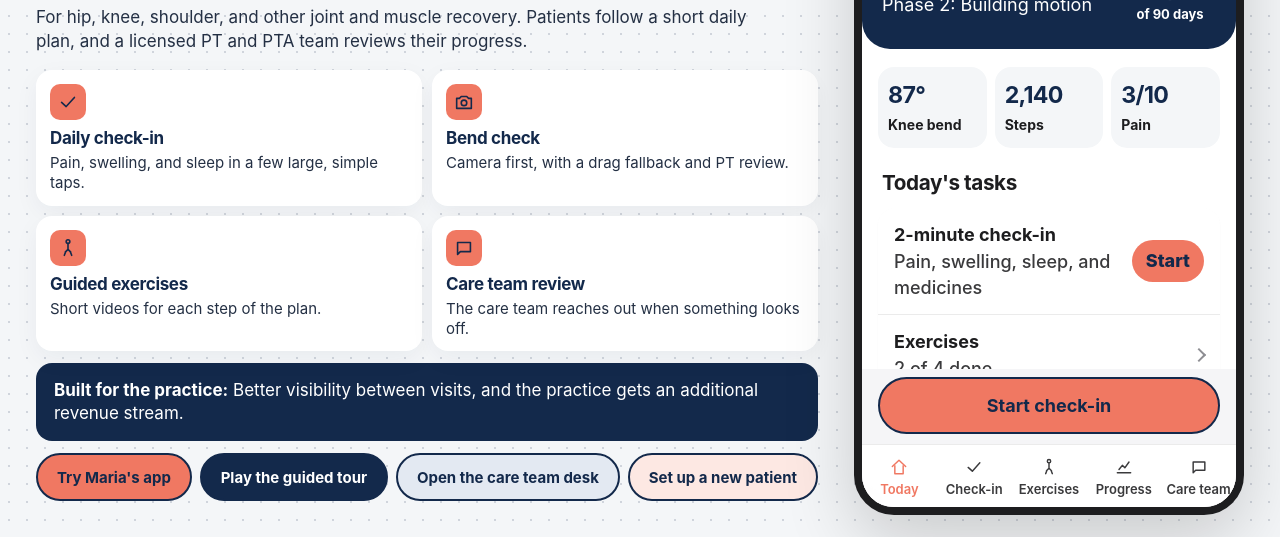
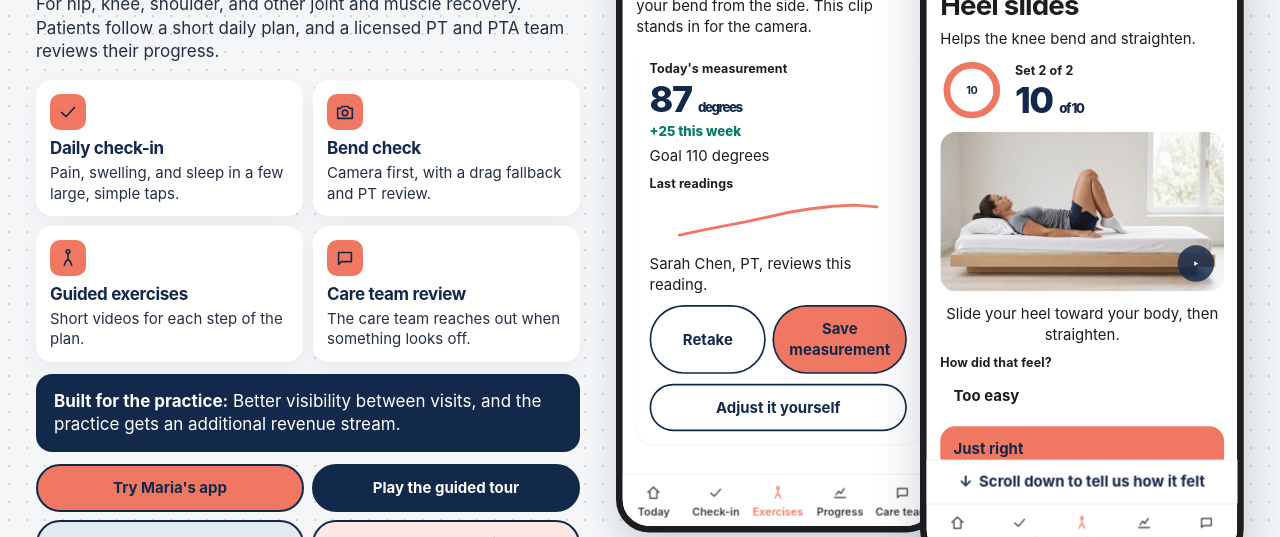
Before and after one commit to Presentex/recoveroo-demo, a plain HTML site: page index.html in a window 1280 px wide. Shown: the part 263-800 px from the top of the page. Drawn offline with Linux system fonts and the light colour scheme.

Commit message:
Pair the practice landing with the bend check and a guided exercise.
Two phones overlap on the desktop welcome: the knee bend camera with the 87 degree reading, and heel slides with the set counter and full video. The phones stay tappable. The practice copy and demo links stay on the left.

Co-authored-by: Presentex <Presentex@users.noreply.github.com>

```diff
--- a/css/app.css
+++ b/css/app.css
@@ -917,13 +917,12 @@ body.landing .practice-band p {
   line-height: 1.35;
 }
 body.landing .landing-actions {
-  display: flex;
-  flex-wrap: wrap;
+  display: grid;
+  grid-template-columns: 1fr 1fr;
   gap: 8px;
 }
 body.landing .landing-actions .btn {
-  width: auto;
-  flex: 1 1 auto;
+  width: 100%;
   min-height: 48px;
   padding: 10px 14px;
   font-size: 15px;
@@ -937,11 +936,42 @@ body.landing .is-target {
 body.landing .landing-nav button[aria-current="true"] {
   background: #fde8e3;
 }
-body.landing .device {
-  height: min(760px, calc(100dvh - 112px));
+body.landing #device { display: none; }
+body.frame .scroll { scrollbar-width: none; }
+body.frame .scroll::-webkit-scrollbar { width: 0; height: 0; }
+.hero-phones[hidden] { display: none !important; }
+body.landing .hero-phones {
+  position: relative;
+  width: 628px;
+  height: 730px;
   align-self: center;
+  justify-self: end;
 }
-body.landing .device .scroll { scrollbar-width: none; }
-body.landing .device .scroll::-webkit-scrollbar { width: 0; height: 0; }
+body.landing .hero-phone {
+  position: absolute;
+  width: 324px;
+  height: 700px;
+}
+body.landing .hero-phone.is-bend { left: 0; top: 0; z-index: 1; }
+body.landing .hero-phone.is-move { right: 0; top: 30px; z-index: 2; }
+body.landing .hero-phone .device {
+  width: 390px;
+  height: 844px;
+  transform: scale(0.83);
+  transform-origin: top left;
+  box-shadow: 0 18px 40px rgba(19, 41, 75, 0.16);
+  background: #fff;
+}
+body.landing .hero-phone.is-move .device {
+  box-shadow: 0 26px 54px rgba(19, 41, 75, 0.22);
+}
+body.landing .hero-phone iframe {
+  display: block;
+  width: 100%;
+  height: 100%;
+  border: 0;
+  background: #fff;
+  border-radius: 32px;
+}
 body.landing #prototype,
 body.landing #for-patients { scroll-margin-top: 12px; }
--- a/index.html
+++ b/index.html
@@ -27,6 +27,18 @@
         <div class="device" id="device">
           <div id="app" class="app"></div>
         </div>
+        <div class="hero-phones" id="hero-phones" hidden>
+          <div class="hero-phone is-bend">
+            <div class="device">
+              <iframe title="Knee bend check" data-src="./index.html?frame=1#/bend" allow="autoplay"></iframe>
+            </div>
+          </div>
+          <div class="hero-phone is-move">
+            <div class="device">
+              <iframe title="Guided exercise" data-src="./index.html?frame=1#/exercise/heel-slides" allow="autoplay"></iframe>
+            </div>
+          </div>
+        </div>
       </div>
     </div>
     <script type="module" src="./js/main.js"></script>
--- a/js/main.js
+++ b/js/main.js
@@ -208,6 +208,24 @@ function wideWelcome() {
   return window.matchMedia("(min-width: 1100px)").matches;
 }
 
+function isFrame() {
+  return new URLSearchParams(location.search).get("frame") === "1";
+}
+
+function mountHero(on) {
+  const phones = document.getElementById("hero-phones");
+  if (!phones) return;
+  phones.hidden = !on;
+  phones.querySelectorAll("iframe").forEach((frame) => {
+    const next = frame.dataset.src || "";
+    if (!on) {
+      if (frame.getAttribute("src")) frame.removeAttribute("src");
+      return;
+    }
+    if (frame.getAttribute("src") !== next) frame.setAttribute("src", next);
+  });
+}
+
 function landingBar() {
   const links = [
     ["#prototype", L("Prototype", "Prototipo")],
@@ -275,7 +293,7 @@ function render() {
     }
   }
   if (state.metrics?.stepsToday >= 2000) earn("steps2k");
-  const landing = route.name === "welcome" && wideWelcome() && !state.demo;
+  const landing = route.name === "welcome" && wideWelcome() && !state.demo && !isFrame();
   document.body.classList.toggle("landing", landing);
   const bar = document.getElementById("landing-bar");
   const copy = document.getElementById("landing-copy");
@@ -283,8 +301,7 @@ function render() {
   let view;
   if (landing) {
     if (state.profile?.source !== "sample") loadSample();
-    phoneRoute = { name: "today", id: "", rest: [], next: "", parts: ["today"] };
-    view = renderRoute(phoneRoute);
+    view = { html: "", speak: "", footer: "", nav: "none", active: "" };
     if (bar) {
       bar.hidden = false;
       bar.innerHTML = landingBar();
@@ -293,6 +310,7 @@ function render() {
       copy.hidden = false;
       copy.innerHTML = landingCopy();
     }
+    mountHero(true);
   } else {
     if (bar) {
       bar.hidden = true;
@@ -303,7 +321,9 @@ function render() {
       copy.innerHTML = "";
     }
     view = renderRoute(route);
+    mountHero(false);
   }
+  document.body.classList.toggle("frame", isFrame());
   state.speakText = view.speak || "";
   const clinic = view.nav === "clinic";
   document.body.classList.toggle("clinic", clinic);
```
